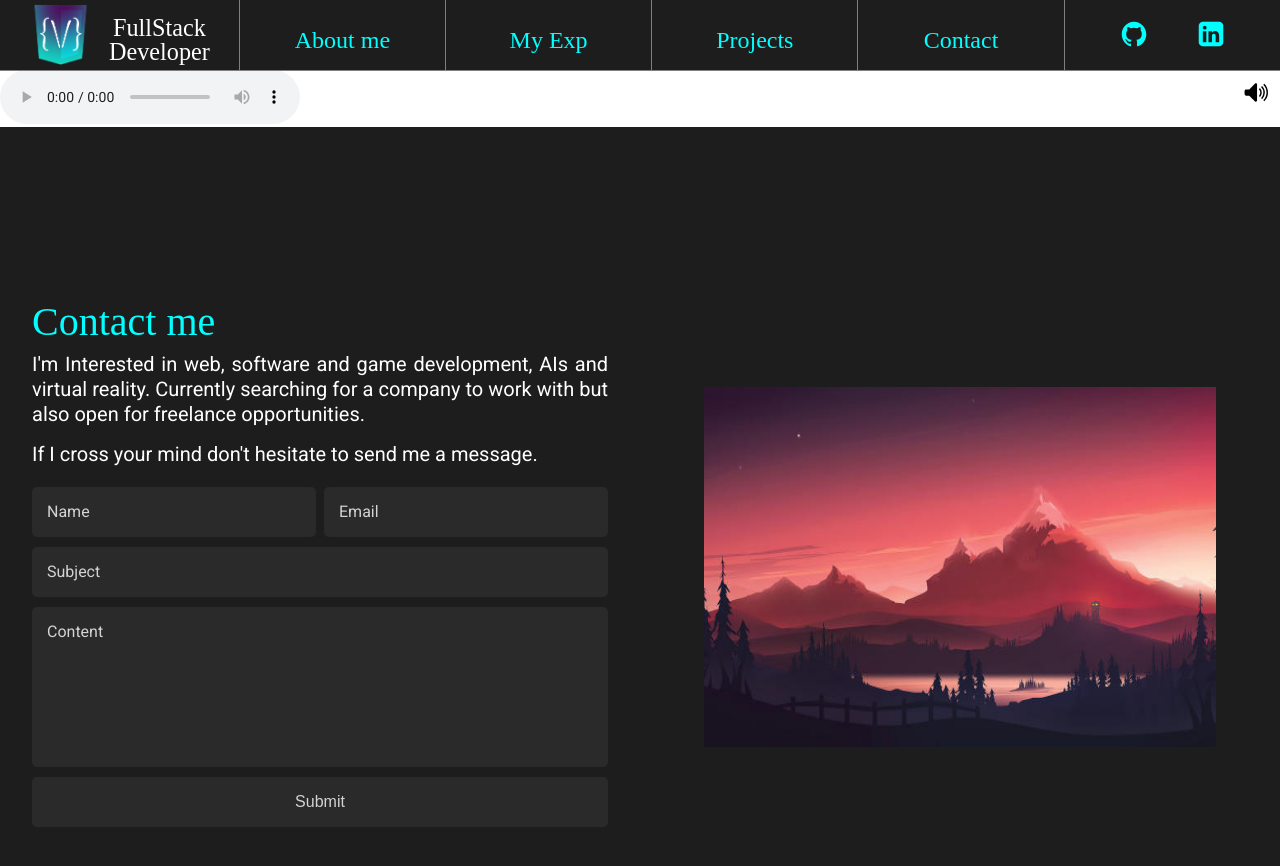
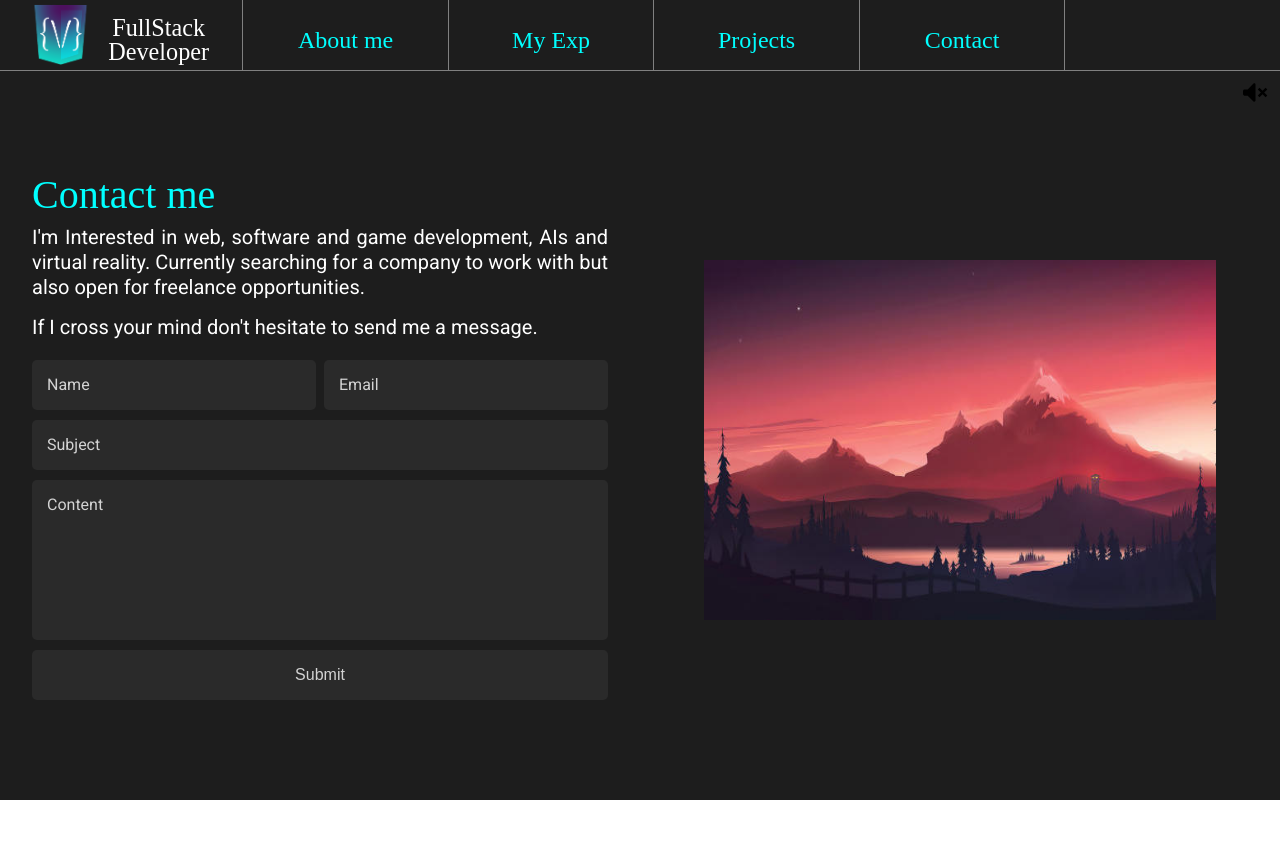
Before and after one commit to Victor-Mannelli/Curriculum, a React (Create React App) app: page /contact in a window 1280 px wide. Shown: the top 866 px of the page. After the commit the page ends 800 px from the top, so only its background shows below. Built offline with nearby package versions, Linux system fonts and the light colour scheme; a web font is replaced by a local one.

Commit message:
fix: background music button

```diff
--- a/src/App.js
+++ b/src/App.js
@@ -7,9 +7,9 @@ import MyExp from "./Routs/MyExp";
 import Projects from "./Routs/Projects";
 import Contact from "./Routs/Contact";
 import NavagationBar from "./NavagationBar";
+import PopUpMenu from "./PopUpMenu";
 import { ToastContainer } from "react-toastify";
-import PopUpMenu from "./PopUpMenu";
-import { useState } from "react";
+import { useEffect, useState } from "react";
 import { GoUnmute } from "react-icons/go";
 import { GoMute } from "react-icons/go";
 import backgroundMusic from "./Files/background-music.mp3";
@@ -17,29 +17,35 @@ import backgroundMusic from "./Files/background-music.mp3";
 export default function App() {
 	const [popUp, setPopUp] = useState(false);
 	const [musicState, setMusicState] = useState(false);
+
+	useEffect(() => {
+		playAudio();
+
+		// eslint-disable-next-line react-hooks/exhaustive-deps
+	}, [musicState]);
+
+	function playAudio() {
+		if (musicState) {
+			document.getElementById("music-player").play();
+		} else {
+			document.getElementById("music-player").pause();
+		}
+	}
+
 	return (
 		<BrowserRouter>
 			<NavagationBar />
 			<PopUpMenu popUp={popUp} setPopUp={setPopUp} />
-			<MusicPlayer
-				// loop="true"
-				// paused={musicState}
-				controls
-				autoplay
-			>
-				<source
-					src={backgroundMusic}
-					type="audio/mp3"
-				/>
-				{/* Your browser does not support the audio tag. */}
+			<MusicPlayer id="music-player" loop>
+				<source src={backgroundMusic} type="audio/mp3" />
+				Your browser does not support the audio tag.
 			</MusicPlayer>
-
 			<StopMusicIcon
-				musicState={musicState}
+				style={{ display: musicState ? "initial" : "none" }}
 				onClick={() => setMusicState(!musicState)}
 			/>
 			<UnmuteIcon
-				musicState={musicState}
+				style={{ display: musicState ? "none" : "initial" }}
 				onClick={() => setMusicState(!musicState)}
 			/>
 			<Routes>
@@ -56,10 +62,9 @@ export default function App() {
 }
 const MusicPlayer = styled.audio`
 	margin-top: 70px;
-`
+`;
 const StopMusicIcon = styled(GoUnmute)`
 	position: fixed;
-	display: ${(props) => (props.musicState ? "none" : "inicial")};
 	z-index: 5;
 	top: 80px;
 	right: 12px;
@@ -73,7 +78,6 @@ const StopMusicIcon = styled(GoUnmute)`
 `;
 const UnmuteIcon = styled(GoMute)`
 	position: fixed;
-	display: ${(props) => (props.musicState ? "initial" : "none")};
 	z-index: 5;
 	top: 80px;
 	right: 12px;
--- a/src/NavagationBar.js
+++ b/src/NavagationBar.js
@@ -83,7 +83,7 @@ const StyledNavagationBar = styled.div`
 		&:nth-child(1) {
 			justify-content: space-evenly;
 			text-align: center;
-			padding: 10px 20px 0 20px;
+			padding: 10px 25px 0 20px;
 			:hover p {
 				color: white;
 				transition: 0.5s;
```
